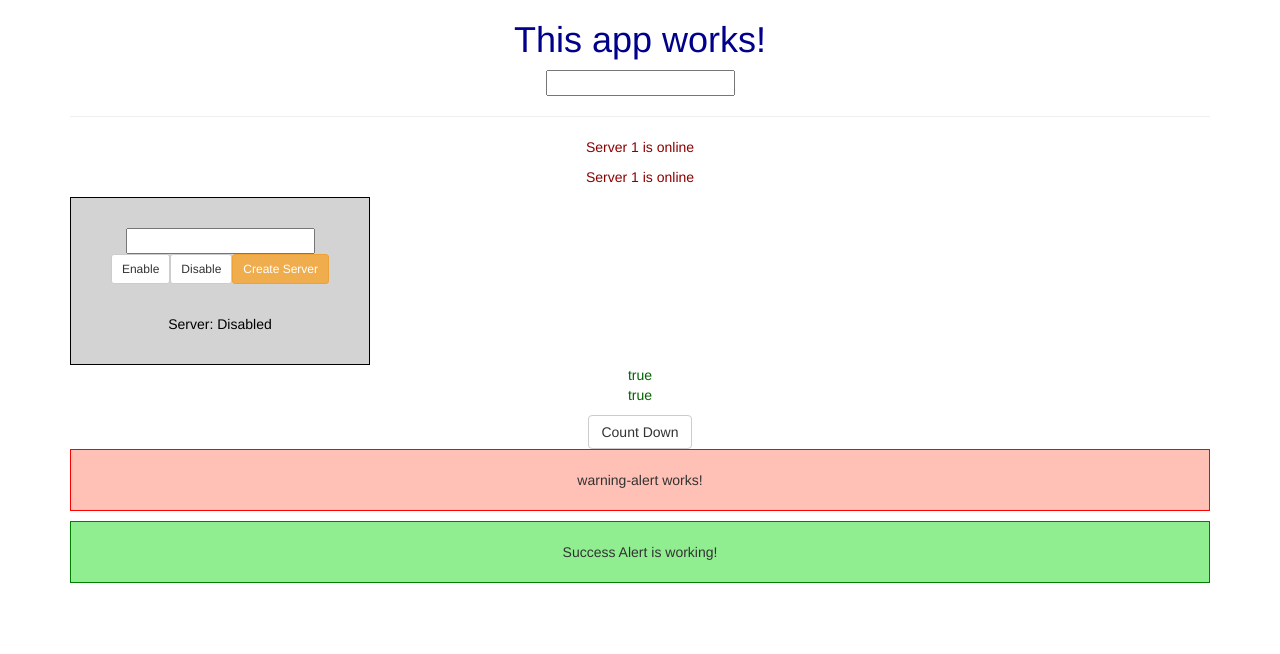
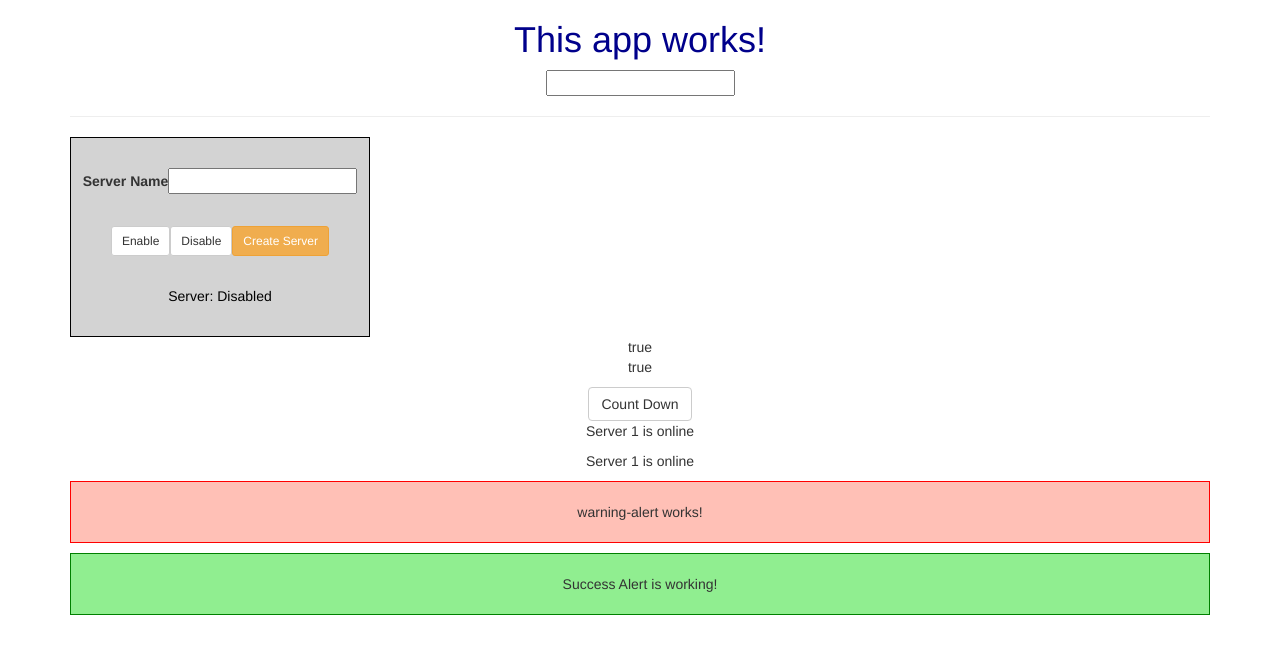
Before and after one commit to wdudek82/second-app-angular4, an Angular app: page / in a window 1280 px wide. Shown: the top 654 px of the page. Built offline with nearby package versions, Linux system fonts and the light colour scheme.

Commit message:
Experimenting with data/property binding

```diff
--- a/src/app/servers/servers.component.html
+++ b/src/app/servers/servers.component.html
@@ -1,12 +1,10 @@
-<app-server></app-server>
-<app-server></app-server>
+<div class="section">
+  <label>Server Name</label>
+  <input
+    class="form-constrol"
+    (input)="onUpdateServerName($event)">
 
-<div class="section">
-  <input
-    type="text"
-    class="form-constrol"
-    (input)="onUpdateServerName($event)"
-  >
+  <p>{{ serverName }}</p>
 
   <br>
 
@@ -24,13 +22,20 @@
     Create Server
   </button>
 
+
   <p id="server-status">{{ serverStatus }}</p>
 </div>
-
 <div>
   {{ allowNewServer }}
   <p [innerText]="allowNewServer"></p>
-  <button class="btn btn-default" #item (click)="countDown()"
-          [disabled]="counterLocked"
-  >{{ countButton }}</button>
+  <button
+    class="btn btn-default"
+    #item
+    (click)="countDown()"
+    [disabled]="counterLocked"
+  >{{ countButton }}
+  </button>
 </div>
+
+<app-server></app-server>
+<app-server></app-server>
--- a/src/app/servers/servers.component.ts
+++ b/src/app/servers/servers.component.ts
@@ -11,6 +11,8 @@ export class ServersComponent implements OnInit {
 
   allowNewServer = false;
   serverStatus = 'Server: Disabled';
+  serverName: string;
+
   counterLocked = false;
   countButton = 'Count Down';
   countStatus = true;
@@ -34,8 +36,8 @@ export class ServersComponent implements OnInit {
     this.countStatus = false;
   }
 
-  onUpdateServerName() {
-
+  onUpdateServerName(event: any) {
+    this.serverName = (<HTMLInputElement>event.target).value;
   }
 
   onCreateServer() {
--- a/src/styles.css
+++ b/src/styles.css
@@ -1,11 +1,3 @@
-app-server {
- color: darkred;
-}
-
-app-servers {
-  color: darkgreen;
-}
-
 app-warning-alert p {
   background: #ffc0b6;
   padding: 20px;
```
